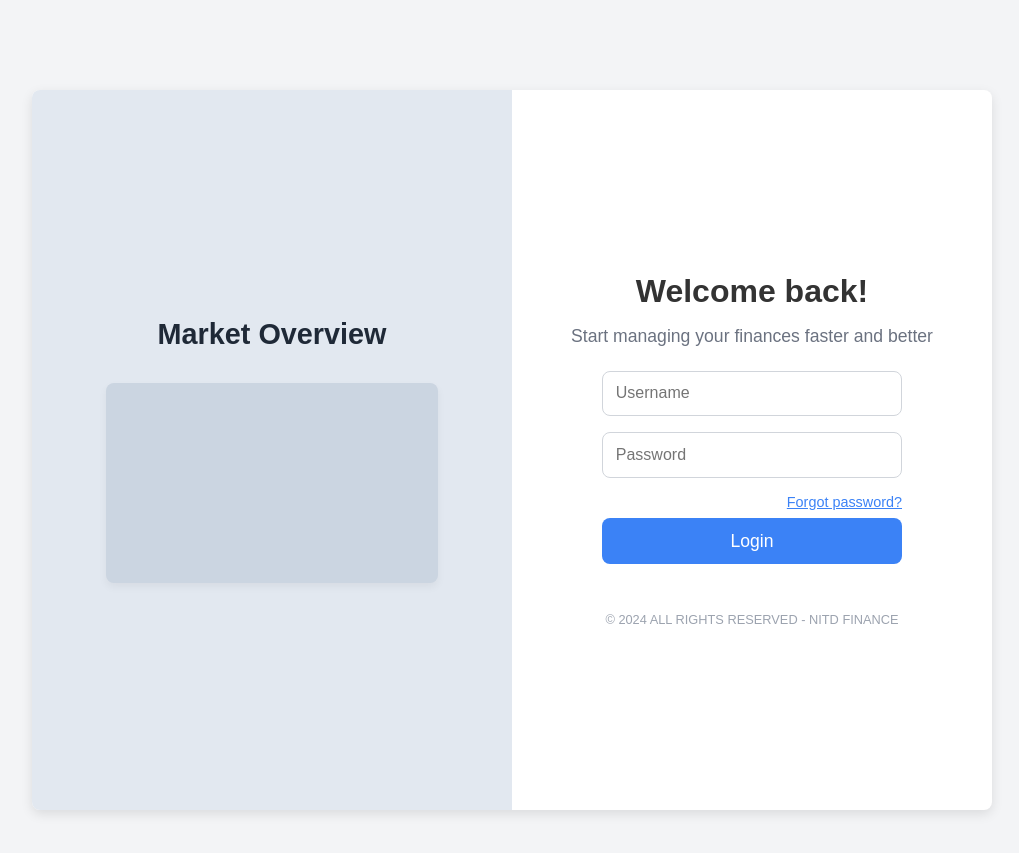
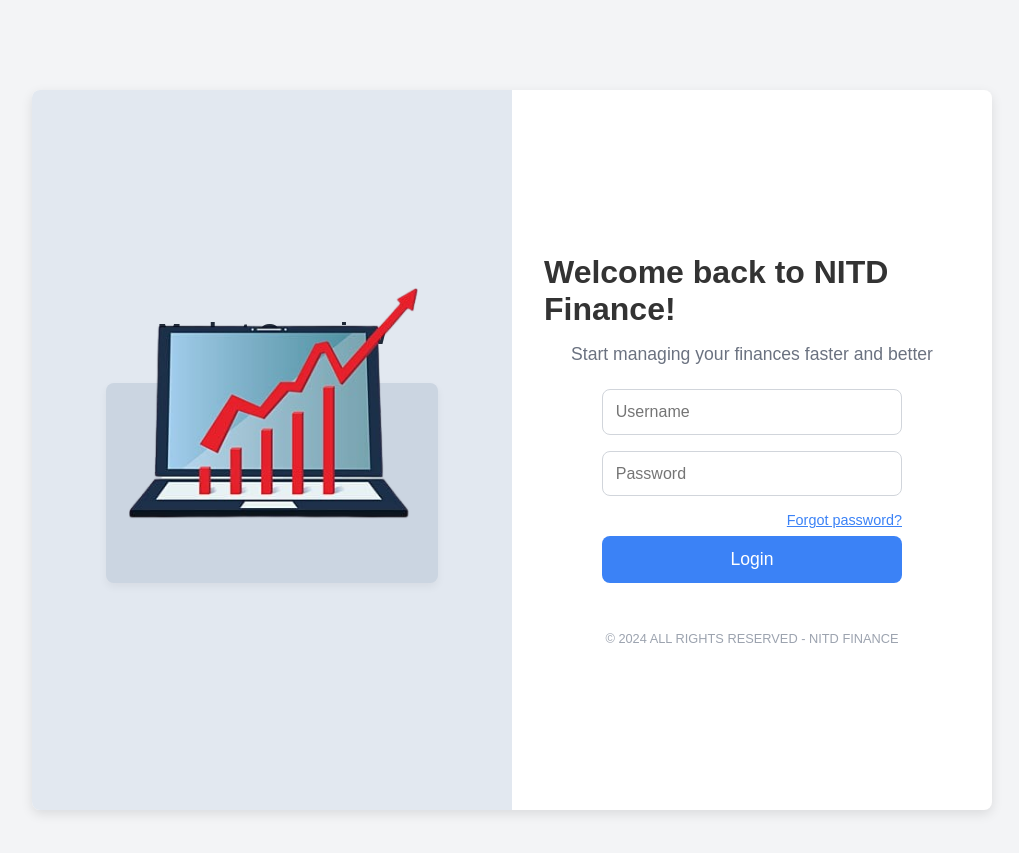
Before and after one commit to Imaad08/stocksgame, a Jekyll site: the page built from _posts/2024-10-31-login.md, in a window 1280 px wide. Shown: the top 853 px of the page, without its empty margins (128-1147 px from the left). Built offline with Jekyll 4.4.1, drawn with Linux system fonts in a browser that asks for light colours.

Commit message:
better login

```diff
--- a/_posts/2024-10-31-login.md
+++ b/_posts/2024-10-31-login.md
@@ -141,11 +141,12 @@ title: Login
         <div class="left-section">
             <h2>Market Overview</h2>
             <div class="stock-graph">
+                <img src="{{ site.baseurl }}/images/stock_image.png" alt="Market Overview Image" style="width:100%; height:auto;">
             </div>
         </div>
         <!-- Right Section -->
         <div class="right-section">
-            <h2>Welcome back!</h2>
+            <h2>Welcome back to NITD Finance!</h2>
             <p>Start managing your finances faster and better</p>
             <form id="loginForm">
                 <div class="input-group">
```
Also changed, not shown: images/stock_image.png (added).
